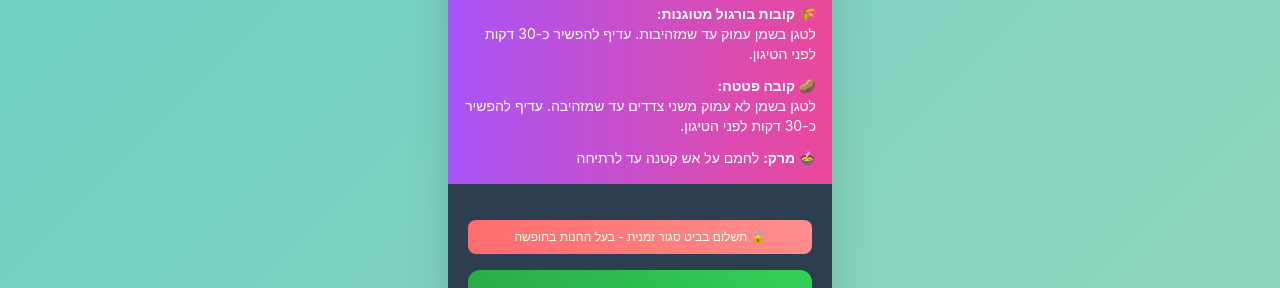
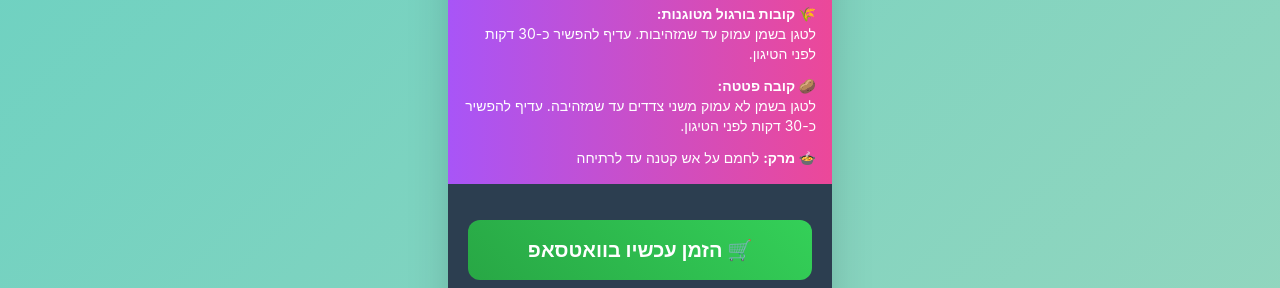
Before and after one commit to ROniLemda/guy_Web, a plain HTML site: page index.html in a window 1280 px wide. Shown: the part 1868-2156 px from the top of the page. Drawn offline with nearby package versions, Linux system fonts and the light colour scheme.

Commit message:
Update index.html

```diff
--- a/index.html
+++ b/index.html
@@ -1161,7 +1161,7 @@
         }
         // 1. הוסף משתנים בתחילת הקוד JavaScript:
         let isAdminMode = false;
-        let isBitEnabled = false; // נעילה של ביט
+        let isBitEnabled = true; // נעילה של ביט
 
         // 2. הוסף פונקציות חדשות:
         function showAdminLogin() {
```
